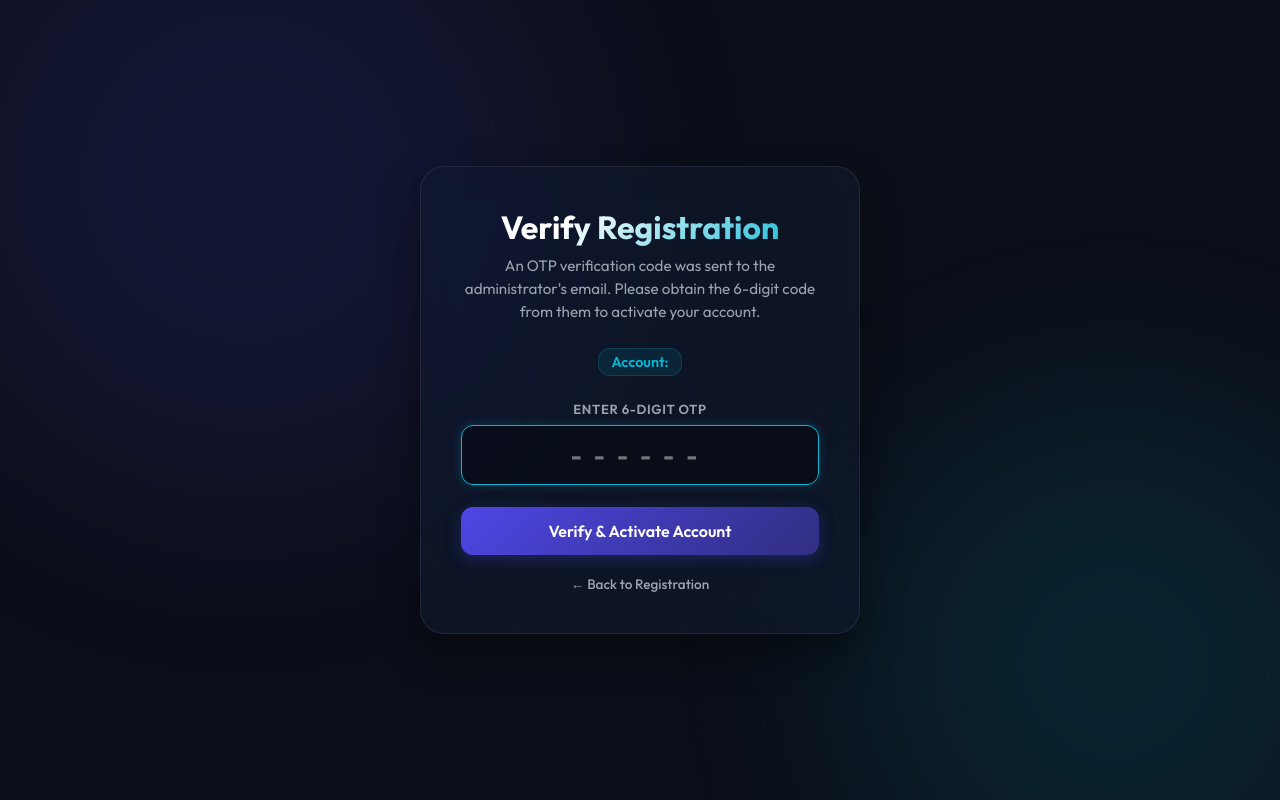
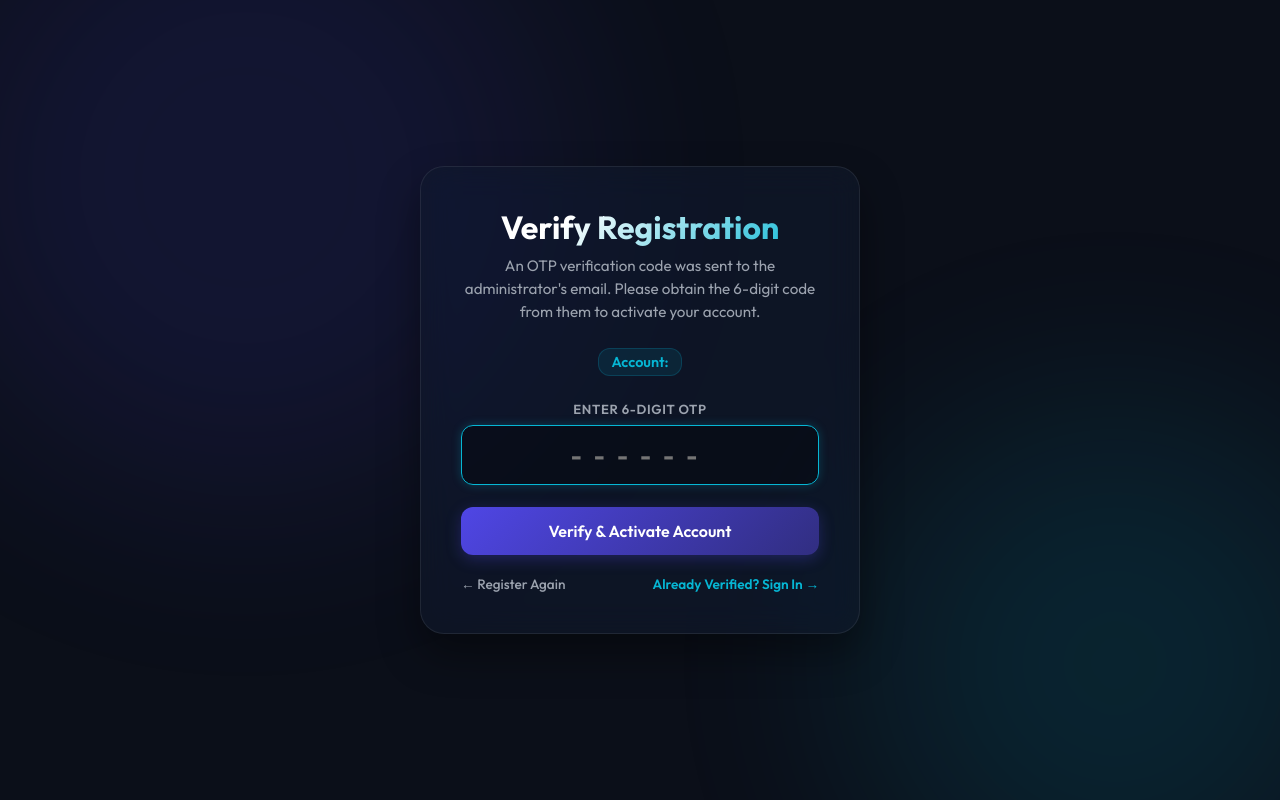
Before and after one commit to Skgrow20/bank-pdf-converter-, a Flask app: template templates/verify_otp.html in a window 1280 px wide. Run offline with Flask 3, Linux system fonts and the light colour scheme; the template is opened without the code that fills it, so the values that code supplies are empty; the visitor is signed in with stand-in values (Sample User, id 1).

Commit message:
Add files via upload

```diff
--- a/templates/verify_otp.html
+++ b/templates/verify_otp.html
@@ -3,7 +3,7 @@
 <head>
     <meta charset="UTF-8">
     <meta name="viewport" content="width=device-width, initial-scale=1.0">
-    <title>Verify Registration - Bank Statement PDF Converter</title>
+    <title>Verify Registration - SK Software</title>
     <!-- Modern Premium Typography -->
     <link rel="preconnect" href="https://fonts.googleapis.com">
     <link rel="preconnect" href="https://fonts.gstatic.com" crossorigin>
@@ -230,6 +230,7 @@
         {% endif %}
 
         <form action="/verify_otp?username={{ username }}" method="POST">
+            <input type="hidden" name="username" value="{{ username }}">
             <!-- OTP Input -->
             <div class="form-group">
                 <label for="otp">Enter 6-Digit OTP</label>
@@ -240,8 +241,9 @@
             <button type="submit" class="btn">Verify & Activate Account</button>
         </form>
 
-        <div style="margin-top: 20px; text-align: center; font-size: 0.85rem;">
-            <a href="/register" style="color: var(--text-muted); text-decoration: none; font-weight: 500; transition: color 0.2s;" onmouseover="this.style.color='#fff'" onmouseout="this.style.color='var(--text-muted)'">← Back to Registration</a>
+        <div style="margin-top: 20px; display: flex; justify-content: space-between; font-size: 0.85rem;">
+            <a href="/register" style="color: var(--text-muted); text-decoration: none; font-weight: 500; transition: color 0.2s;" onmouseover="this.style.color='#fff'" onmouseout="this.style.color='var(--text-muted)'">← Register Again</a>
+            <a href="/login" style="color: var(--accent); text-decoration: none; font-weight: 600; transition: color 0.2s;" onmouseover="this.style.color='#fff'" onmouseout="this.style.color='var(--accent)'">Already Verified? Sign In →</a>
         </div>
     </div>
 </body>
```
